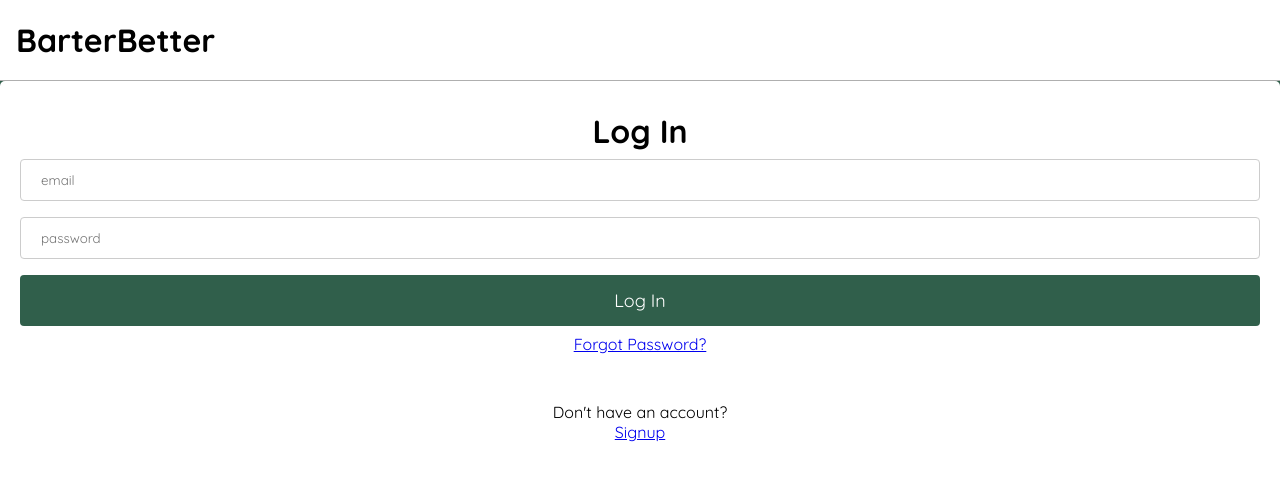
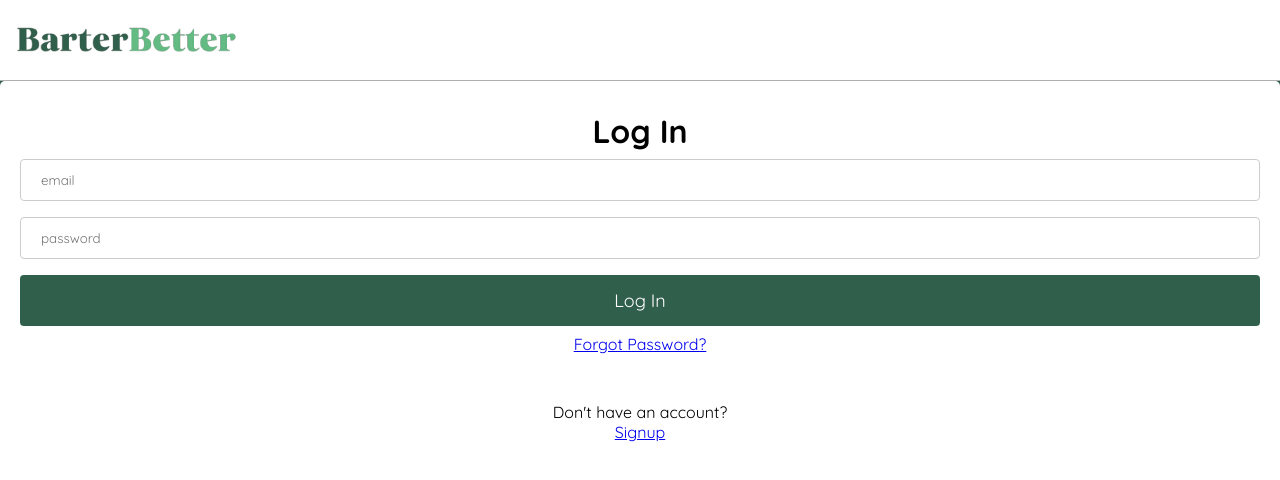
Before and after one commit to JDMCK/2800-202310-BBY08, a React (Create React App) app: page /login in a window 1280 px wide. Shown: the top 480 px of the page. Built offline with nearby package versions, Linux system fonts and the light colour scheme; no server answers.

Commit message:
added logo to navbar

```diff
--- a/src/pages/LogIn.js
+++ b/src/pages/LogIn.js
@@ -3,6 +3,7 @@ import { useState } from 'react';
 import { signInWithEmailAndPassword } from 'firebase/auth';
 import { Link, useNavigate } from "react-router-dom";
 import { Navbar } from '../components';
+import { logo } from "../img";
 
 function LogIn() {
 
@@ -24,7 +25,8 @@ function LogIn() {
 
     return (
         <>
-            <Navbar title='BarterBetter' />
+            <Navbar
+            title={<img src={logo} alt='BarterBetter' className='nav-logo'/>} />
             <div className='user-form'>
                 <h1>Log In</h1>
                 <form onSubmit={event => event.preventDefault()}>
--- a/src/pages/SignUp.js
+++ b/src/pages/SignUp.js
@@ -3,6 +3,7 @@ import { useState } from 'react';
 import { createUserWithEmailAndPassword } from 'firebase/auth';
 import { setDoc, doc } from "firebase/firestore";
 import { Link, useNavigate } from "react-router-dom";
+import { logo } from "../img";
 import Navbar from "../components/Navbar";
 
 function SignUp() {
@@ -43,7 +44,8 @@ function SignUp() {
 
     return (
         <>
-            <Navbar title='BarterBetter' />
+            <Navbar
+            title={<img src={logo} alt='BarterBetter' className='nav-logo'/>} />
             <div className='user-form'>
                 <h1>Signup</h1>
                 <form onSubmit={event => event.preventDefault()}>
```
